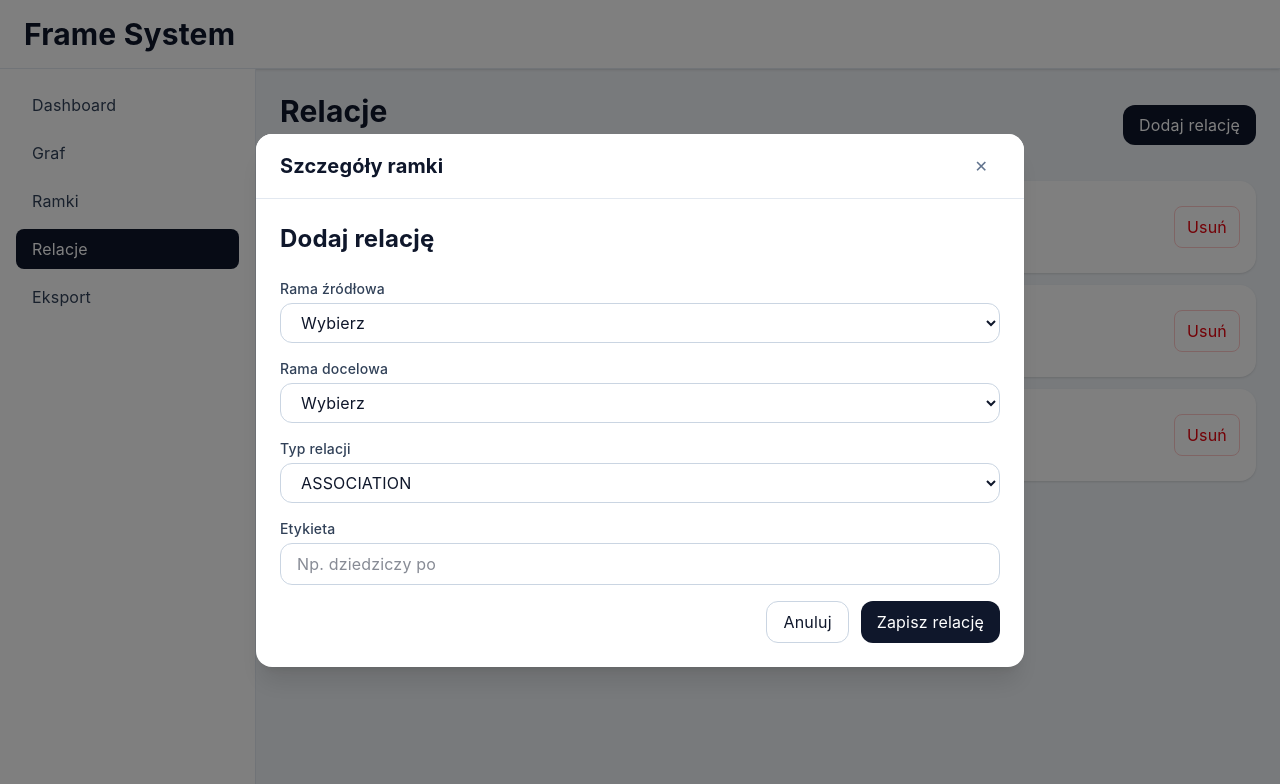
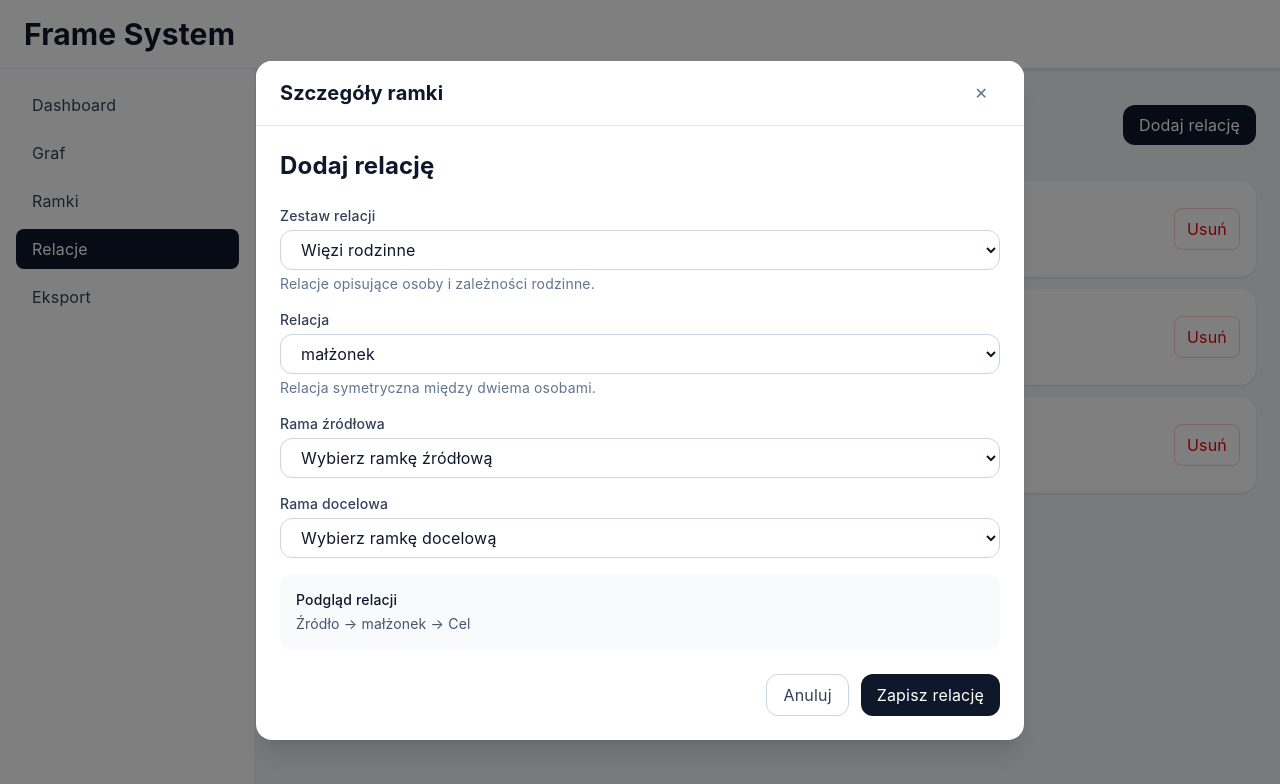
Before and after one commit to ovti/frame-system, a React (Vite) app: page /relations in a window 1280 px wide. Both pictures are taken after a click on the button "Dodaj relację". Shown: the top 784 px of the page. Built offline with nearby package versions, Linux system fonts and the light colour scheme.

Commit message:
relations

```diff
--- /dev/null
+++ b/src/data/relationPresets.ts
@@ -0,0 +1,75 @@
+import type { RelationCategory, RelationType } from '../types/relation';
+
+export interface RelationPreset {
+  id: string;
+  label: string;
+  type: RelationType;
+  category: RelationCategory;
+  description: string;
+}
+
+export interface RelationPresetGroup {
+  id: RelationCategory;
+  name: string;
+  description: string;
+  relations: RelationPreset[];
+}
+
+export const relationPresetGroups: RelationPresetGroup[] = [
+  {
+    id: 'FAMILY',
+    name: 'Więzi rodzinne',
+    description: 'Relacje opisujące osoby i zależności rodzinne.',
+    relations: [
+      {
+        id: 'spouse',
+        label: 'małżonek',
+        type: 'ASSOCIATION',
+        category: 'FAMILY',
+        description: 'Relacja symetryczna między dwiema osobami.',
+      },
+      {
+        id: 'child',
+        label: 'dziecko',
+        type: 'ASSOCIATION',
+        category: 'FAMILY',
+        description: 'Relacja od rodzica do dziecka, np. Anna → Piotr.',
+      },
+      {
+        id: 'parent',
+        label: 'rodzic',
+        type: 'ASSOCIATION',
+        category: 'FAMILY',
+        description: 'Relacja od dziecka do rodzica, np. Piotr → Anna.',
+      },
+    ],
+  },
+  {
+    id: 'FRAME_SYSTEM',
+    name: 'System ramowy',
+    description: 'Relacje ogólne przydatne przy modelowaniu klas i obiektów.',
+    relations: [
+      {
+        id: 'inherits-from',
+        label: 'dziedziczy po',
+        type: 'INHERITS_FROM',
+        category: 'FRAME_SYSTEM',
+        description: 'Relacja dziedziczenia między klasami.',
+      },
+      {
+        id: 'instance-of',
+        label: 'instancja klasy',
+        type: 'INSTANCE_OF',
+        category: 'FRAME_SYSTEM',
+        description: 'Relacja między obiektem a klasą.',
+      },
+      {
+        id: 'association',
+        label: 'powiązany z',
+        type: 'ASSOCIATION',
+        category: 'FRAME_SYSTEM',
+        description: 'Ogólna relacja asocjacyjna.',
+      },
+    ],
+  },
+];
--- a/src/data/sampleRelations.ts
+++ b/src/data/sampleRelations.ts
@@ -2,11 +2,20 @@ import type { Relation } from '../types/relation';
 
 export const sampleRelations: Relation[] = [
   {
-    id: 'relation-anna-jan',
-    sourceId: 'anna',
-    targetId: 'jan',
+    id: 'relation-jan-anna',
+    sourceId: 'jan',
+    targetId: 'anna',
     label: 'małżonek',
     type: 'ASSOCIATION',
+    category: 'FAMILY',
+  },
+  {
+    id: 'relation-jan-piotr',
+    sourceId: 'jan',
+    targetId: 'piotr',
+    label: 'dziecko',
+    type: 'ASSOCIATION',
+    category: 'FAMILY',
   },
   {
     id: 'relation-anna-piotr',
@@ -14,12 +23,6 @@ export const sampleRelations: Relation[] = [
     targetId: 'piotr',
     label: 'dziecko',
     type: 'ASSOCIATION',
-  },
-  {
-    id: 'relation-jan-piotr',
-    sourceId: 'jan',
-    targetId: 'piotr',
-    label: 'dziecko',
-    type: 'ASSOCIATION',
+    category: 'FAMILY',
   },
 ];
--- a/src/pages/RelationsPage.tsx
+++ b/src/pages/RelationsPage.tsx
@@ -44,12 +44,26 @@ function RelationsPage() {
               className='flex items-center justify-between rounded-2xl bg-white p-4 shadow-sm'
             >
               <div>
-                <p className='font-semibold text-slate-900'>{relation.label}</p>
+                <div className='mb-1 flex items-center gap-2'>
+                  <p className='font-semibold text-slate-900'>
+                    {relation.label}
+                  </p>
+
+                  {relation.category && (
+                    <span className='rounded-full bg-slate-100 px-2 py-1 text-xs text-slate-600'>
+                      {relation.category}
+                    </span>
+                  )}
+                </div>
+
                 <p className='text-sm text-slate-500'>
                   {getFrameName(relation.sourceId)} →{' '}
                   {getFrameName(relation.targetId)}
                 </p>
-                <p className='text-xs text-slate-400'>Typ: {relation.type}</p>
+
+                <p className='text-xs text-slate-400'>
+                  Typ techniczny: {relation.type}
+                </p>
               </div>
 
               <button
--- a/src/relation/RelationForm.tsx
+++ b/src/relation/RelationForm.tsx
@@ -1,6 +1,7 @@
-import { useState } from 'react';
+import { useMemo, useState } from 'react';
+import { relationPresetGroups } from '../data/relationPresets';
 import type { Frame } from '../types/frame';
-import type { Relation, RelationType } from '../types/relation';
+import type { Relation, RelationCategory } from '../types/relation';
 
 interface RelationFormProps {
   frames: Frame[];
@@ -11,9 +12,32 @@ interface RelationFormProps {
 function RelationForm({ frames, onSubmit, onCancel }: RelationFormProps) {
   const [sourceId, setSourceId] = useState('');
   const [targetId, setTargetId] = useState('');
-  const [label, setLabel] = useState('');
-  const [type, setType] = useState<RelationType>('ASSOCIATION');
+  const [category, setCategory] = useState<RelationCategory>('FAMILY');
+  const [presetId, setPresetId] = useState('spouse');
   const [error, setError] = useState('');
+
+  const selectedGroup = useMemo(() => {
+    return (
+      relationPresetGroups.find((group) => group.id === category) ??
+      relationPresetGroups[0]
+    );
+  }, [category]);
+
+  const selectedPreset = useMemo(() => {
+    return (
+      selectedGroup.relations.find((relation) => relation.id === presetId) ??
+      selectedGroup.relations[0]
+    );
+  }, [selectedGroup, presetId]);
+
+  const handleCategoryChange = (value: RelationCategory) => {
+    const nextGroup =
+      relationPresetGroups.find((group) => group.id === value) ??
+      relationPresetGroups[0];
+
+    setCategory(value);
+    setPresetId(nextGroup.relations[0].id);
+  };
 
   const handleSubmit = (event: React.FormEvent<HTMLFormElement>) => {
     event.preventDefault();
@@ -29,6 +53,11 @@ function RelationForm({ frames, onSubmit, onCancel }: RelationFormProps) {
       return;
     }
 
+    if (!selectedPreset) {
+      setError('Wybierz typ relacji.');
+      return;
+    }
+
     const sourceFrame = frames.find((frame) => frame.id === sourceId);
     const targetFrame = frames.find((frame) => frame.id === targetId);
 
@@ -38,18 +67,18 @@ function RelationForm({ frames, onSubmit, onCancel }: RelationFormProps) {
     }
 
     if (
-      type === 'INHERITS_FROM' &&
+      selectedPreset.type === 'INHERITS_FROM' &&
       (sourceFrame.type !== 'CLASS' || targetFrame.type !== 'CLASS')
     ) {
-      setError('Relacja INHERITS_FROM jest dozwolona tylko między klasami.');
+      setError('Relacja dziedziczenia jest dozwolona tylko między klasami.');
       return;
     }
 
     if (
-      type === 'INSTANCE_OF' &&
+      selectedPreset.type === 'INSTANCE_OF' &&
       (sourceFrame.type !== 'OBJECT' || targetFrame.type !== 'CLASS')
     ) {
-      setError('Relacja INSTANCE_OF wymaga układu OBJECT -> CLASS.');
+      setError('Relacja instancji wymaga układu OBJECT → CLASS.');
       return;
     }
 
@@ -57,14 +86,15 @@ function RelationForm({ frames, onSubmit, onCancel }: RelationFormProps) {
       id: crypto.randomUUID(),
       sourceId,
       targetId,
-      label,
-      type,
+      label: selectedPreset.label,
+      type: selectedPreset.type,
+      category: selectedPreset.category,
     });
 
     setSourceId('');
     setTargetId('');
-    setLabel('');
-    setType('ASSOCIATION');
+    setCategory('FAMILY');
+    setPresetId('spouse');
     setError('');
   };
 
@@ -72,15 +102,62 @@ function RelationForm({ frames, onSubmit, onCancel }: RelationFormProps) {
     <form onSubmit={handleSubmit} className='space-y-4'>
       <div>
         <label className='mb-1 block text-sm font-medium text-slate-700'>
+          Zestaw relacji
+        </label>
+
+        <select
+          value={category}
+          onChange={(event) =>
+            handleCategoryChange(event.target.value as RelationCategory)
+          }
+          className='w-full rounded-xl border border-slate-300 px-4 py-2 outline-none transition focus:border-slate-900'
+        >
+          {relationPresetGroups.map((group) => (
+            <option key={group.id} value={group.id}>
+              {group.name}
+            </option>
+          ))}
+        </select>
+
+        <p className='mt-1 text-sm text-slate-500'>
+          {selectedGroup.description}
+        </p>
+      </div>
+
+      <div>
+        <label className='mb-1 block text-sm font-medium text-slate-700'>
+          Relacja
+        </label>
+
+        <select
+          value={presetId}
+          onChange={(event) => setPresetId(event.target.value)}
+          className='w-full rounded-xl border border-slate-300 px-4 py-2 outline-none transition focus:border-slate-900'
+        >
+          {selectedGroup.relations.map((relation) => (
+            <option key={relation.id} value={relation.id}>
+              {relation.label}
+            </option>
+          ))}
+        </select>
+
+        <p className='mt-1 text-sm text-slate-500'>
+          {selectedPreset.description}
+        </p>
+      </div>
+
+      <div>
+        <label className='mb-1 block text-sm font-medium text-slate-700'>
           Rama źródłowa
         </label>
+
         <select
           value={sourceId}
           onChange={(event) => setSourceId(event.target.value)}
-          className='w-full rounded-xl border border-slate-300 px-4 py-2'
+          className='w-full rounded-xl border border-slate-300 px-4 py-2 outline-none transition focus:border-slate-900'
           required
         >
-          <option value=''>Wybierz</option>
+          <option value=''>Wybierz ramkę źródłową</option>
           {frames.map((frame) => (
             <option key={frame.id} value={frame.id}>
               {frame.name}
@@ -93,13 +170,14 @@ function RelationForm({ frames, onSubmit, onCancel }: RelationFormProps) {
         <label className='mb-1 block text-sm font-medium text-slate-700'>
           Rama docelowa
         </label>
+
         <select
           value={targetId}
           onChange={(event) => setTargetId(event.target.value)}
-          className='w-full rounded-xl border border-slate-300 px-4 py-2'
+          className='w-full rounded-xl border border-slate-300 px-4 py-2 outline-none transition focus:border-slate-900'
           required
         >
-          <option value=''>Wybierz</option>
+          <option value=''>Wybierz ramkę docelową</option>
           {frames.map((frame) => (
             <option key={frame.id} value={frame.id}>
               {frame.name}
@@ -108,34 +186,20 @@ function RelationForm({ frames, onSubmit, onCancel }: RelationFormProps) {
         </select>
       </div>
 
-      <div>
-        <label className='mb-1 block text-sm font-medium text-slate-700'>
-          Typ relacji
-        </label>
-        <select
-          value={type}
-          onChange={(event) => setType(event.target.value as RelationType)}
-          className='w-full rounded-xl border border-slate-300 px-4 py-2'
-        >
-          <option value='ASSOCIATION'>ASSOCIATION</option>
-          <option value='INSTANCE_OF'>INSTANCE_OF</option>
-          <option value='INHERITS_FROM'>INHERITS_FROM</option>
-        </select>
-      </div>
-
-      <div>
-        <label className='mb-1 block text-sm font-medium text-slate-700'>
-          Etykieta
-        </label>
-        <input
-          type='text'
-          value={label}
-          onChange={(event) => setLabel(event.target.value)}
-          className='w-full rounded-xl border border-slate-300 px-4 py-2'
-          placeholder='Np. dziedziczy po'
-          required
-        />
-      </div>
+      {selectedPreset && (
+        <div className='rounded-xl bg-slate-50 p-4 text-sm text-slate-600'>
+          <p className='font-medium text-slate-900'>Podgląd relacji</p>
+          <p className='mt-1'>
+            {sourceId
+              ? frames.find((frame) => frame.id === sourceId)?.name
+              : 'Źródło'}{' '}
+            → {selectedPreset.label} →{' '}
+            {targetId
+              ? frames.find((frame) => frame.id === targetId)?.name
+              : 'Cel'}
+          </p>
+        </div>
+      )}
 
       {error && (
         <div className='rounded-xl border border-red-200 bg-red-50 px-4 py-3 text-sm text-red-700'>
@@ -143,18 +207,18 @@ function RelationForm({ frames, onSubmit, onCancel }: RelationFormProps) {
         </div>
       )}
 
-      <div className='flex justify-end gap-3'>
+      <div className='flex justify-end gap-3 pt-2'>
         <button
           type='button'
           onClick={onCancel}
-          className='rounded-xl border border-slate-300 px-4 py-2'
+          className='rounded-xl border border-slate-300 px-4 py-2 text-slate-700 transition hover:bg-slate-100'
         >
           Anuluj
         </button>
 
         <button
           type='submit'
-          className='rounded-xl bg-slate-900 px-4 py-2 text-white'
+          className='rounded-xl bg-slate-900 px-4 py-2 text-white transition hover:bg-slate-700'
         >
           Zapisz relację
         </button>
--- a/src/types/relation.ts
+++ b/src/types/relation.ts
@@ -1,4 +1,6 @@
-export type RelationType = 'INSTANCE_OF' | 'INHERITS_FROM' | 'ASSOCIATION';
+export type RelationType = 'ASSOCIATION' | 'INSTANCE_OF' | 'INHERITS_FROM';
+
+export type RelationCategory = 'FAMILY' | 'FRAME_SYSTEM' | 'CUSTOM';
 
 export interface Relation {
   id: string;
@@ -6,4 +8,5 @@ export interface Relation {
   targetId: string;
   label: string;
   type: RelationType;
+  category?: RelationCategory;
 }
```
